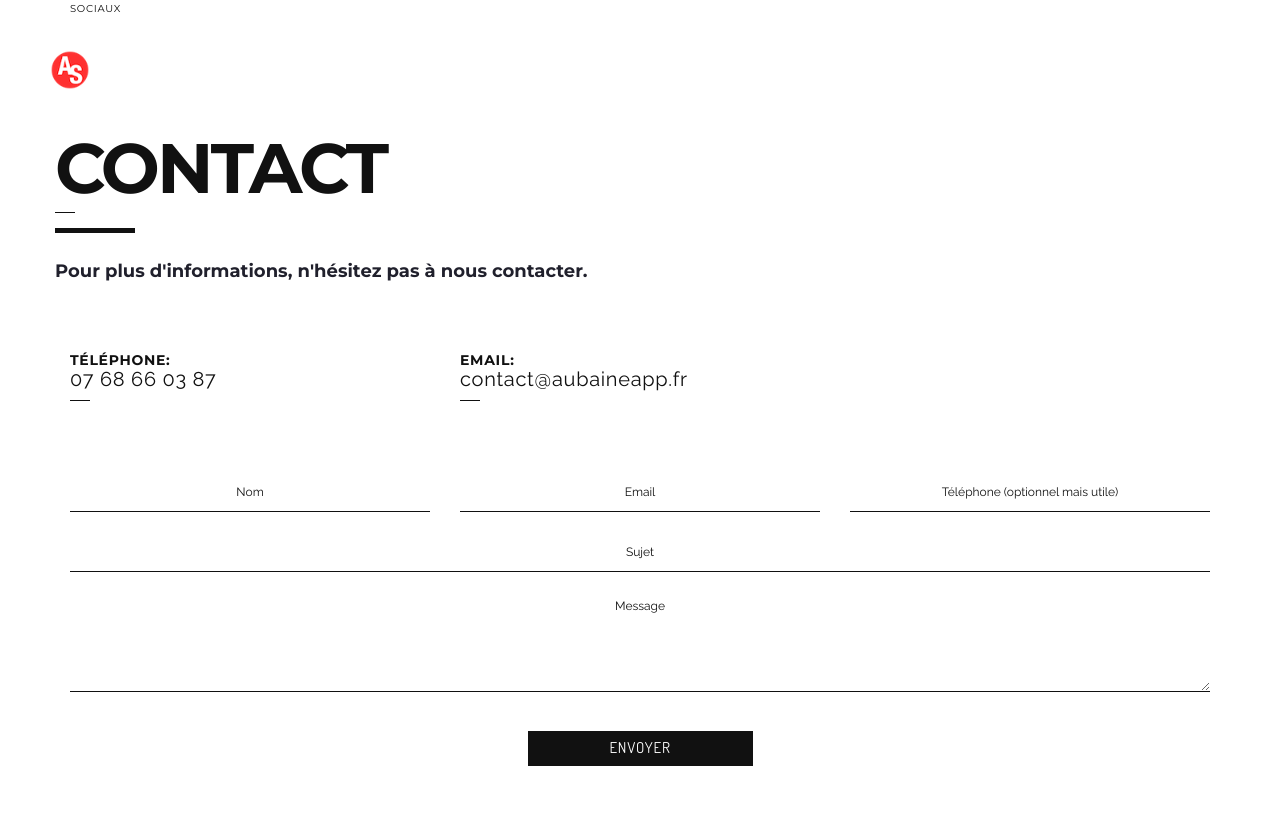
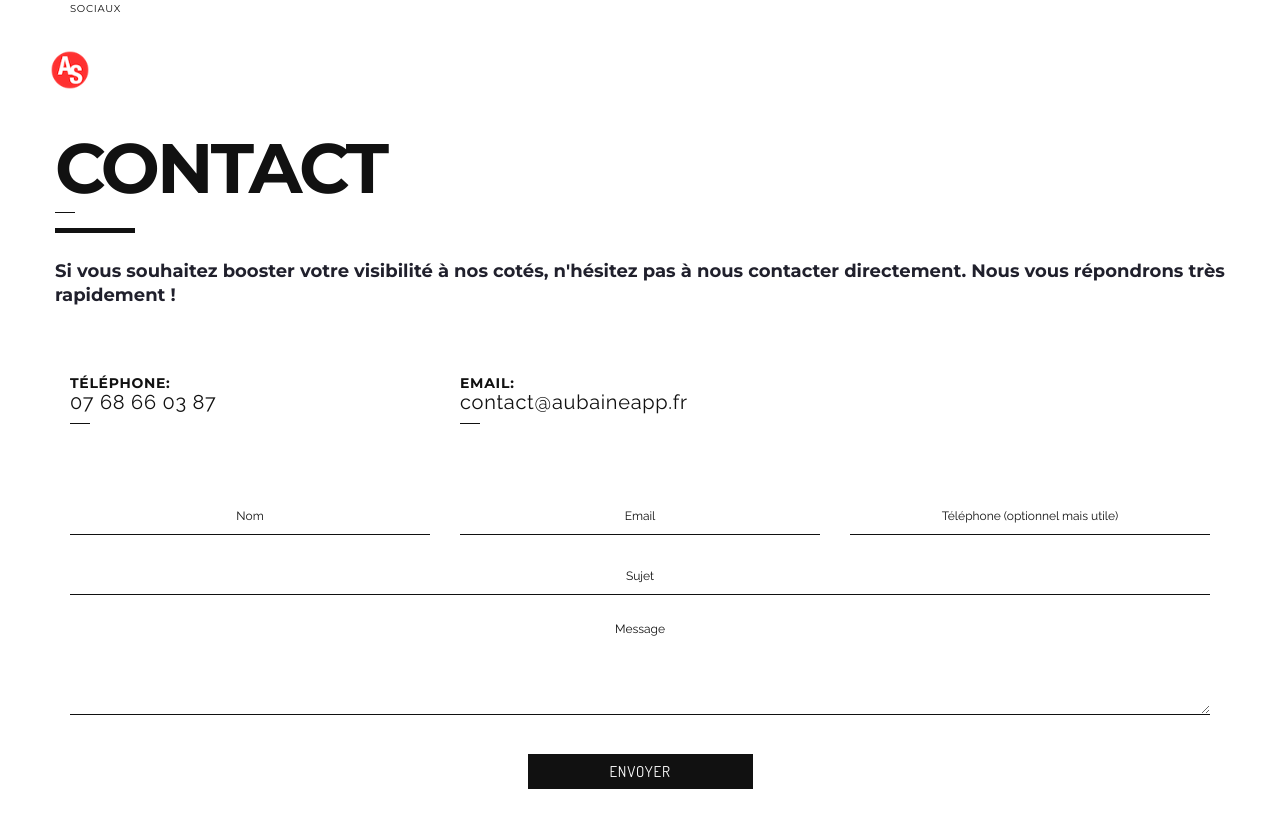
Before and after one commit to aubaine-studio/aubaine-studio.github.io, a Jekyll site: the page built from index.html, in a window 1280 px wide and 900 px high, scrolled down 4672 px. Shown: the top 828 px of the window. Built offline with Jekyll 4.4.1, drawn with Linux system fonts in a browser that asks for light colours.

Commit message:
Update contact.html

```diff
--- a/_includes/home_screen/contact.html
+++ b/_includes/home_screen/contact.html
@@ -12,7 +12,7 @@
         <!-- row start -->
         <div class="row">
             <div class="section-all-subtitle">
-                <span class="section-all-subtitle-first">Pour plus d'informations, n'hésitez pas à nous contacter.</span><br>
+                <span class="section-all-subtitle-first">Si vous souhaitez booster votre visibilité à nos cotés, n'hésitez pas à nous contacter directement. Nous vous répondrons très rapidement !</span><br>
             </div>
             <!-- row end -->
             <!-- row start -->
```
